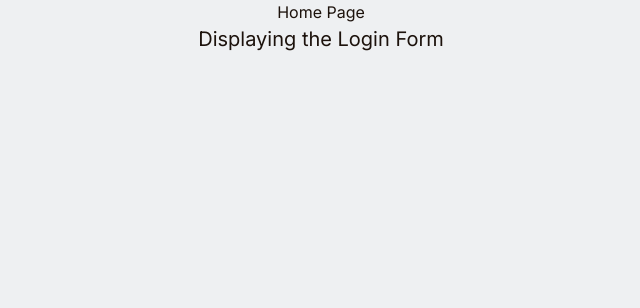
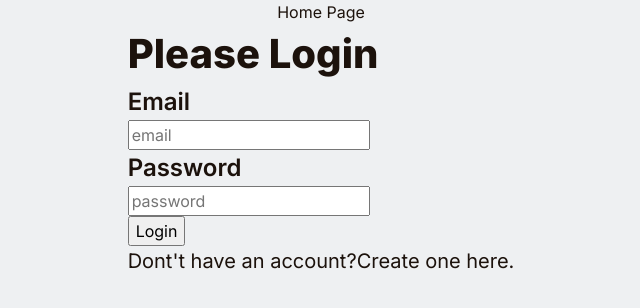
Before and after one commit to andre9277/library_system, a React (Vite) app in the folder library-app/: page / in a window 1280 px wide. Shown: the top 308 px of the page, without its empty margins (319-959 px from the left). Built offline with nearby package versions, Linux system fonts and the light colour scheme.

Commit message:
Login added
User can input his email and password. If the user is registered in the database, the user is played in the console.
Axios to make requests was installed in the project.

```diff
--- a/library-app/package.json
+++ b/library-app/package.json
@@ -10,6 +10,7 @@
     "preview": "vite preview"
   },
   "dependencies": {
+    "axios": "^1.6.7",
     "react": "^18.2.0",
     "react-dom": "^18.2.0"
   },
--- /dev/null
+++ b/library-app/src/features/authentication/components/LoginForm/LoginForm.tsx
@@ -0,0 +1,70 @@
+import React, { useRef, useState } from "react";
+import axios from "axios";
+
+import "./LoginForm.css";
+
+export const LoginForm: React.FC = () => {
+  const [error, setError] = useState<boolean>(false);
+
+  const emailRef = useRef<HTMLInputElement>(null);
+  const passwordRef = useRef<HTMLInputElement>(null);
+
+  const handleLoginUser = async (e: React.MouseEvent<HTMLButtonElement>) => {
+    e.preventDefault();
+
+    //if none of these attributtes are null, we can procede with the login
+    if (emailRef && emailRef.current && passwordRef && passwordRef.current) {
+      try {
+        const req = await axios.post("http://localhost:8000/auth/login", {
+          email: emailRef.current.value,
+          password: passwordRef.current.value,
+        });
+
+        setError(false);
+        console.log(req.data.user);
+      } catch (e) {
+        setError(true);
+      }
+    }
+  };
+
+  return (
+    <form className="login-form">
+      <h2>Please Login</h2>
+      {error ? (
+        <p className="login-form-error"> Username or password incorrect</p>
+      ) : (
+        <></>
+      )}
+      <div className="login-form-input-group">
+        <h6>Email</h6>
+        <input
+          className="login-form-input"
+          placeholder="email"
+          name="email"
+          required
+          ref={emailRef}
+        />
+      </div>
+      <div className="login-form-input-group">
+        <h6>Password</h6>
+        <input
+          className="login-form-input"
+          placeholder="password"
+          name="password"
+          required
+          ref={passwordRef}
+          type="password"
+        />
+      </div>
+      <button className="login-form-submit" onClick={handleLoginUser}>
+        {" "}
+        Login
+      </button>
+      <p>
+        Dont't have an account?
+        <span className="login-form-register">Create one here.</span>
+      </p>
+    </form>
+  );
+};
--- a/library-app/src/pages/HomePage/HomePage.tsx
+++ b/library-app/src/pages/HomePage/HomePage.tsx
@@ -1,3 +1,5 @@
+import { LoginForm } from "../../features/authentication/components/LoginForm/LoginForm";
+
 interface HomePageProps {
   displayLogin: boolean;
 }
@@ -6,7 +8,7 @@
   return (
     <div className="page">
       Home Page
-      {props.displayLogin ? <p> Displaying the Login Form</p> : <></>}
+      {props.displayLogin ? <LoginForm /> : <></>}
     </div>
   );
 }
```
Also changed, not shown: library-app/src/features/authentication/components/LoginForm/LoginForm.css (added), 1 other file (tests, documents, lock files or other folders).
